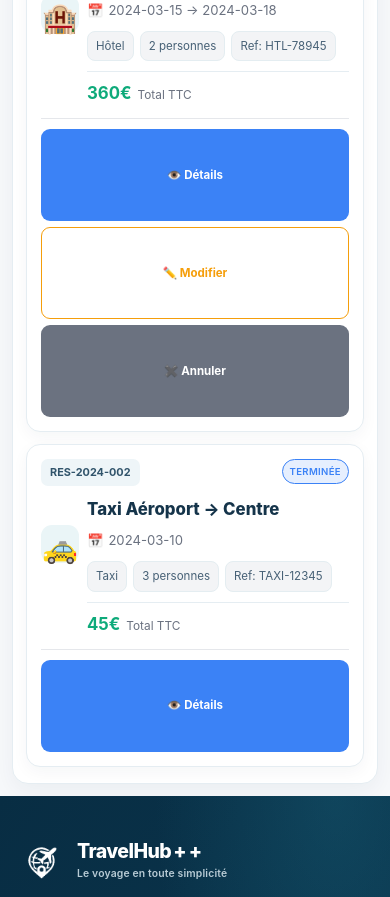
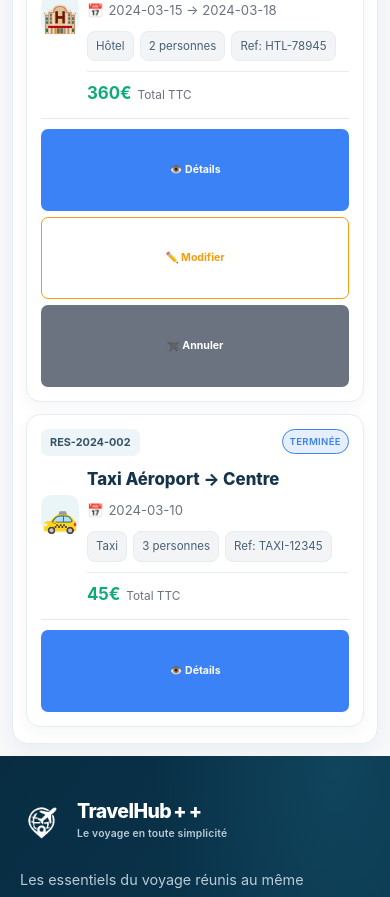
Before and after one commit to SaifEddineDev/projet-soa, a React (Create React App) app: page /reservations in a window 390 px wide. Shown: the part 860-1757 px from the top of the page. Built offline with nearby package versions, Linux system fonts and the light colour scheme; no server answers.

Commit message:
Reduce reservation card buttons on mobile

```diff
--- a/src/site-polish.css
+++ b/src/site-polish.css
@@ -904,8 +904,15 @@ img { max-width: 100%; }
   }
   .main-content .user-reservations-page .price-amount { display: inline; margin-right: 6px; font-size: 1.05rem; }
   .main-content .user-reservations-page .reservation-actions { gap: 6px; margin-top: 11px; padding-top: 10px; }
-  .main-content .user-reservations-page .reservation-actions button { flex: 1 1 92px; min-height: 36px; padding: 7px 6px; font-size: .72rem; }
+  .main-content .user-reservations-page .reservation-actions button {
+    flex: 1 1 82px;
+    min-height: 32px;
+    padding: 5px 4px;
+    border-radius: 7px;
+    font-size: .66rem;
+    line-height: 1.15;
+  }
 }
 @media (max-width: 360px) {
-  .main-content .user-reservations-page .reservation-actions button { flex-basis: 100%; }
+  .main-content .user-reservations-page .reservation-actions button { flex-basis: 70px; }
 }
```
